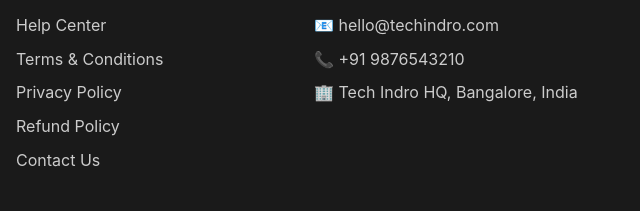
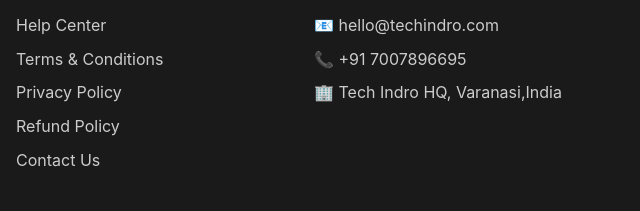
Before and after one commit to techindro/tech-indro-website, a plain HTML site: page index.html in a window 1280 px wide. Shown: the part 4081-4292 px from the top of the page, 640-1280 px from the left. Drawn offline with Linux system fonts and the light colour scheme.

Commit message:
Update index.html

```diff
--- a/index.html
+++ b/index.html
@@ -1061,8 +1061,8 @@
                 <div class="footer-section">
                     <h3>Contact Info</h3>
                     <p>📧 hello@techindro.com</p>
-                    <p>📞 +91 9876543210</p>
-                    <p>🏢 Tech Indro HQ, Bangalore, India</p>
+                    <p>📞 +91 7007896695</p>
+                    <p>🏢 Tech Indro HQ, Varanasi,India</p>
                 </div>
             </div>
 
```
